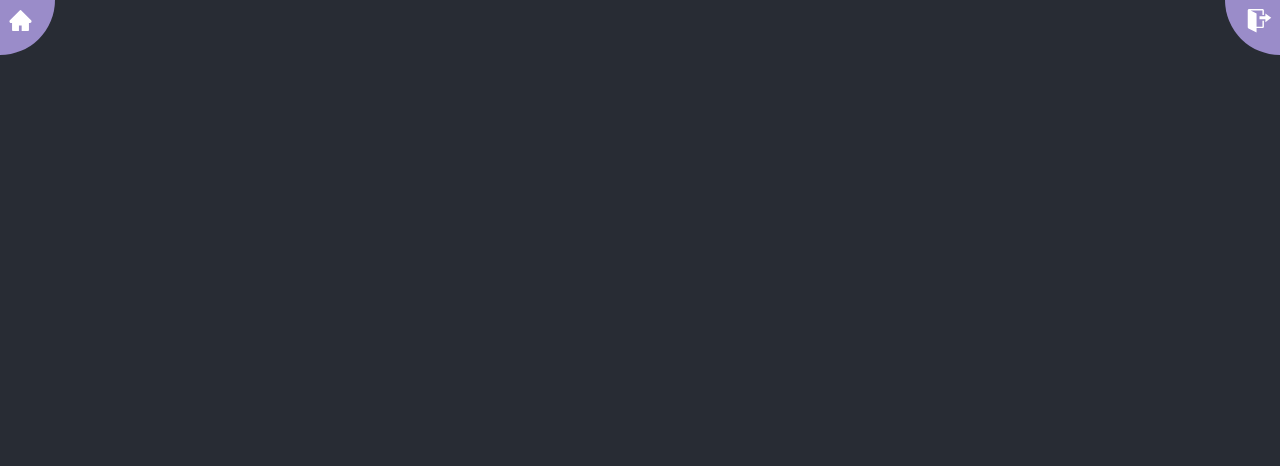
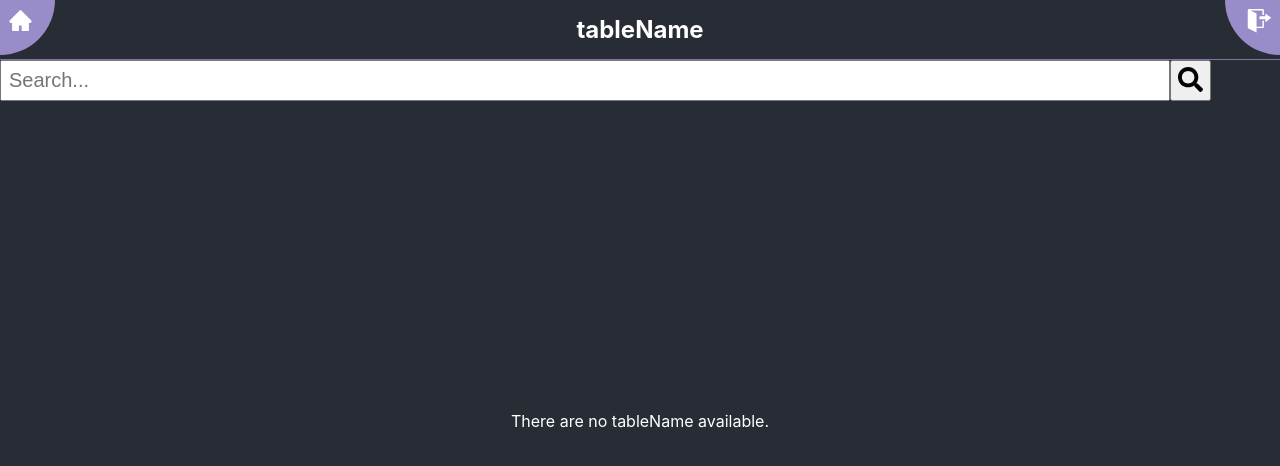
Before and after one commit to Jon950/brookdale-social-app, a React (Create React App) app in the folder brookdale-social-app/: page /searchtable in a window 1280 px wide. Shown: the top 466 px of the page. Built offline with nearby package versions, Linux system fonts and the light colour scheme.

Commit message:
passing state in links

```diff
--- a/brookdale-social-app/src/App.css
+++ b/brookdale-social-app/src/App.css
@@ -1,13 +1,30 @@
 :root {
-  --userColor: rgb(154, 140, 201);
-  --userColorTheme: #282c34;
-  --userColorTrans: rgb(154, 140, 201, 0.5);
-  --userColorTrans2: rgba(130, 141, 238, 0.5);
+  --userColorR: 154;
+  --userColorG: 140;
+  --userColorB: 201;
+
+  --userColorDarkTheme: rgb(40, 44, 52, 1);
+  --userColorLightTheme: rgb(255, 255, 255);
+
+  --userColorTheme: var(--userColorDarkTheme);
+
+  --userColor: rgb(var(--userColorR), var(--userColorG), var(--userColorB));
+  --userColorTrans: rgb(var(--userColorR), var(--userColorG), var(--userColorB), 0.75);
+  --userColorTrans2: rgba(
+    calc(var(--userColorR) - 24),
+    calc(var(--userColorG) + 1),
+    calc(var(--userColorB) + 37),
+    0.5
+  );
 }
-
+/* notes:
+--userColorTrans: rgb(154, 140, 201, 0.5);
+--userColorTrans2: rgba(130, 141, 238, 0.5);
+*/
 .app {
   overflow: hidden;
   height: 100vh;
+  background-color: var(--userColorTheme);
 }
 .App-logo {
   height: 90vmin;
@@ -142,6 +159,46 @@
   top: 0;
   left: 0;
 }
+
+.tableHeader {
+  width: 100%;
+  padding: 15px 0;
+  color: white;
+  text-align: center;
+}
+
+.tableBox {
+  width: 100%;
+  height: calc(100% - 60px);
+  border-top: 1px solid var(--userColorTrans);
+}
+
+.table {
+  width: 100%;
+  height: calc(100% - 40px);
+  /* background-color: blueviolet; */
+}
+
+.emptyTableMessageBox {
+  height: calc(100% - 60px);
+  display: flex;
+  justify-content: center;
+  align-items: center;
+  color: white;
+}
+
+.searchFormBox {
+  display: flex;
+}
+.searchInput {
+  width: 90%;
+  padding: 7px;
+  font-size: 20px;
+}
+.searchBtn {
+  width: 10%;
+}
+
 @media screen and (min-width: 800px) {
   .widgetBox {
     justify-content: center;
--- a/brookdale-social-app/src/App.tsx
+++ b/brookdale-social-app/src/App.tsx
@@ -42,7 +42,7 @@ console.log("REACT_APP_Test", process.env.REACT_APP_Test)
         </Route>
 
         <Route exact path="/searchtable">
-          <SearchTable deslpayName={""} profilePicUrl={""} numberOfStars={0} />
+          <SearchTable />
         </Route>
        </Switch>
 }
--- a/brookdale-social-app/src/components/pages/Home.tsx
+++ b/brookdale-social-app/src/components/pages/Home.tsx
@@ -54,12 +54,15 @@ function UserProfile() {
       <ProfileBox deslpayName={userData.displayName} profilePicUrl={""} numberOfStars={userData.starRating}/>
 
       <section className="widgetBox">
-        <Link to="/searchtable" className="linkBtn">
+
+        <Link to={{pathname: "/searchtable",state:{tableName: "Friends"}}} className="linkBtn">
         <Widget type={"Friends"} numberOf={userData.numberOfFriends} icon={<FaUserFriends size="30px" title="Friends"/>}/>
         </Link>
-        <Link to="searchtable" className="linkBtn">
+
+        <Link to="/searchtable" className="linkBtn">
         <Widget type={"Groups"} numberOf={userData.numberOfGroups} icon={<BiNetworkChart size="30px" title="Groups"/>}/>
         </Link>
+
       </section>
 
       </>
--- a/brookdale-social-app/src/components/pages/SearchTable.tsx
+++ b/brookdale-social-app/src/components/pages/SearchTable.tsx
@@ -1,6 +1,6 @@
 // React
 import { useEffect } from "react";
-import {Link} from "react-router-dom"
+import {Link, useLocation} from "react-router-dom"
 
 // Firebase
 // import {db} from "../../firebaseConfigDoc";
@@ -17,16 +17,13 @@ import {AiFillHome} from "react-icons/ai";
 import Table from "../subComponents/Table"
 
 
-interface SearchTableProps {
-    deslpayName:string,
-    profilePicUrl: string,
-    numberOfStars: number,
-
-  }
 
 
-const SearchTable: React.FC<SearchTableProps> = ({deslpayName, profilePicUrl, numberOfStars}) => {
+const SearchTable = () => {
+// const location: object = useLocation();
+// const {tableName} = location.state;
 
+// console.log(tableName)
 
   useEffect(() => {
 
@@ -49,7 +46,7 @@ const SearchTable: React.FC<SearchTableProps> = ({deslpayName, profilePicUrl, nu
         </Link>
 
       <div className="cornerBtn signOutBtn"><GoSignOut size="25px" title="signOut" className="icon"/></div>
-      <Table tableName={""} list={[{}]} />
+      <Table tableName={"tableName"} list={[]} />
       </>
     );
   }
--- /dev/null
+++ b/brookdale-social-app/src/components/subComponents/SearchBox.tsx
@@ -0,0 +1,31 @@
+// React
+
+// Icons
+import {FaSearch} from "react-icons/fa"
+
+// components
+
+
+
+  interface SearchBoxProps {
+      searchSubmit: any;
+  }
+
+  const SearchBox: React.FC<SearchBoxProps> = ({searchSubmit}) => {
+
+
+
+
+
+
+
+
+    return (
+        <form className="searchFormBox">
+        <input type="text" className="searchInput" placeholder="Search..." name="search"/>
+        <button type="submit" onClick={searchSubmit}><FaSearch size="25px"/></button>
+      </form>
+    );
+  }
+
+  export default SearchBox;
--- a/brookdale-social-app/src/components/subComponents/Table.tsx
+++ b/brookdale-social-app/src/components/subComponents/Table.tsx
@@ -1,8 +1,9 @@
 // React
 
+// Icons
 
 // components
-
+import SearchBox from "../subComponents/SearchBox"
 
 
   interface TableProps {
@@ -15,10 +16,21 @@
 
     console.log("table ", tableName, list)
 
+    const testRun = (event: any) => {
+        event.preventDefault()
+        console.log("testRun", event)
+    }
+
     return (
       <>
-        <div className="profilePictureBox">
-
+      <div className="tableHeader">
+          <h2>{tableName}</h2>
+      </div>
+        <div className="tableBox">
+        <SearchBox searchSubmit={testRun}/>
+        <div className="table">
+            {list.length > 0 ? <div></div> : <div className="emptyTableMessageBox"><p>There are no {tableName} available.</p></div>}
+        </div>
         </div>
       </>
     );
--- a/brookdale-social-app/src/index.css
+++ b/brookdale-social-app/src/index.css
@@ -7,7 +7,6 @@ body {
     "Cantarell", "Fira Sans", "Droid Sans", "Helvetica Neue", sans-serif;
   -webkit-font-smoothing: antialiased;
   -moz-osx-font-smoothing: grayscale;
-  background-color: #282c34;
 }
 
 code {
@@ -17,6 +16,5 @@ code {
 @media screen and (min-width: 800px) {
   body {
     margin: 0 auto;
-    background-color: #282c34;
   }
 }
```
